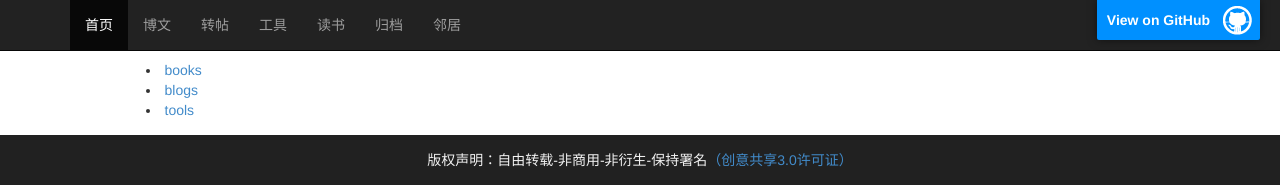
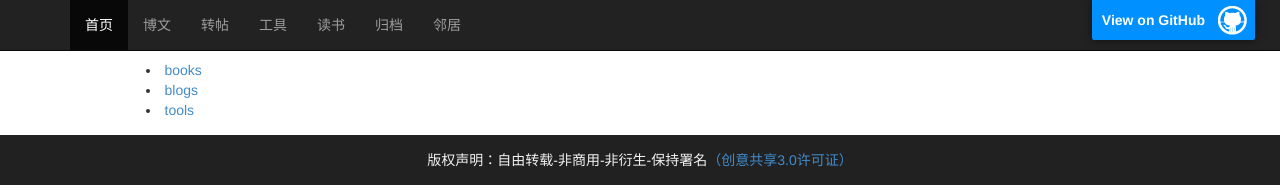
Before and after one commit to sheleng/sheleng.github.io, a Jekyll site: the page built from index.html, in a window 1280 px wide. Shown: the top 190 px of the page. Built offline with Jekyll 4.4.1, drawn with Linux system fonts in a browser that asks for light colours.

Commit message:
修改GitHub图标位置

```diff
--- a/public/css/style.css
+++ b/public/css/style.css
@@ -2,7 +2,7 @@
   display: block;
   position: absolute;
   top:0;
-  right: 20px;
+  right: 25px;
   z-index: 10;
   padding: 10px 50px 10px 10px;
   color: #fff;
```
